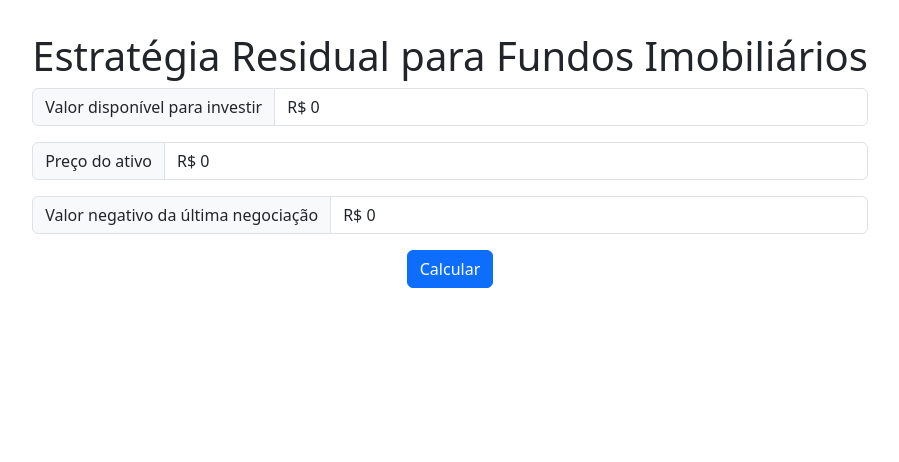
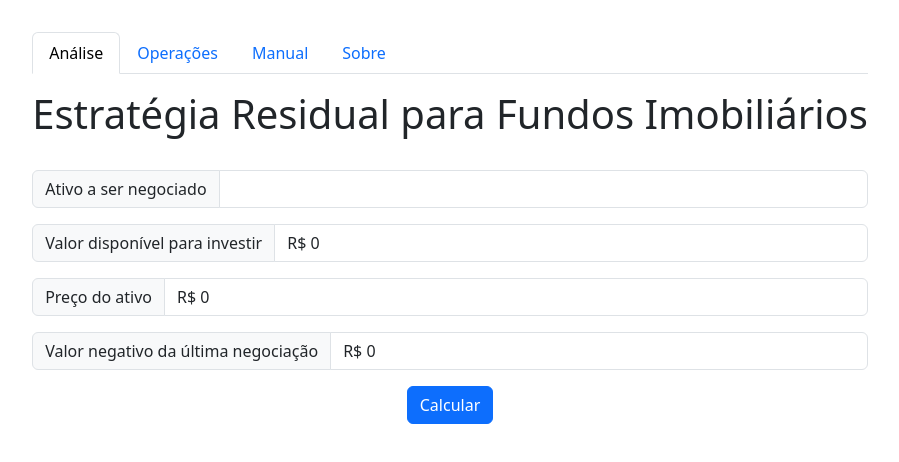
Before and after one commit to luanFabbri/reasidual-fii, a React (Vite) app: page / in a window 1280 px wide. Shown: the top 462 px of the page, without its empty margins (190-1089 px from the left). Built offline with nearby package versions, Linux system fonts and the light colour scheme.

Commit message:
Tabs adicionadas

```diff
--- a/src/App.css
+++ b/src/App.css
@@ -1,5 +1,4 @@
 #root {
-  max-width: 1280px;
   margin: 0 auto;
   padding: 2rem;
   text-align: center;
--- a/src/App.tsx
+++ b/src/App.tsx
@@ -5,29 +5,45 @@ import Button from "react-bootstrap/Button";
 import InputGroup from "react-bootstrap/InputGroup";
 import Table from "react-bootstrap/Table";
 import { NumericFormat } from "react-number-format";
+import { Tab, Tabs } from "react-bootstrap";
 
 function App() {
-  // Variáveis de controle do form
-  const [valorParaInvestir, setValorParaInvestir] = useState(0.0);
-  const [precoDoAtivo, setPrecoDoAtivo] = useState(0.0);
-  const [negativoBonus, setNegativoBonus] = useState(0);
-  const [qtdeMaxAtivosComprados, setQtdeMaxAtivosComprados] = useState(0);
-  const [valorRealDaOperacao, setValorRealDaOperacao] = useState(0);
-  const [loading, setLoading] = useState(false);
-  const [tableControl, setTableControl] = useState(0);
-
+  //Interfaces
   interface ResidualInvestigation {
     qtdeAtivo: string;
     valorHipoteticoDoAtivo: string;
     valorHipoteticoTotal: string;
     bonusProxNegociacao: string;
   }
-
   interface LossInvestigation {
     valorHipoteticoDoAtivo: string;
     valorHipoteticoTotal: string;
     bonusProxNegociacao: string;
   }
+  interface operation {
+    id: number;
+    ativo: string;
+    qtde: string;
+    pm: string;
+    total: string;
+  }
+  //Variável de controle da tab
+  const [tab, setTab] = useState("analise");
+
+  // Variaveis de controle do form
+  const [valorParaInvestir, setValorParaInvestir] = useState(0.0);
+  const [precoDoAtivo, setPrecoDoAtivo] = useState(0.0);
+  const [negativoBonus, setNegativoBonus] = useState(0);
+  const [ativo, setAtivo] = useState("");
+
+  // Variaveis da tabela
+  const [qtdeMaxAtivosComprados, setQtdeMaxAtivosComprados] = useState(0);
+  const [valorRealDaOperacao, setValorRealDaOperacao] = useState(0);
+  const [loading, setLoading] = useState(false);
+  const [tableControl, setTableControl] = useState(0);
+
+  // Variáveis de operação
+  const [operacoes, setOperacoes] = useState<operation[]>([]);
 
   const [residuosArray, setResiduosArray] = useState<ResidualInvestigation[]>(
     []
@@ -157,10 +173,33 @@ function App() {
 
   return (
     <>
+      <Tabs
+        defaultActiveKey={"analise"}
+        activeKey={tab}
+        onSelect={(k) => setTab(k ?? "")}
+        className="mb-3"
+      >
+        <Tab eventKey="analise" title="Análise">
           <div>
             <h1>Estratégia Residual para Fundos Imobiliários</h1>
           </div>
+          <br />
           <div>
+            <InputGroup className="mb-3">
+              <InputGroup.Text id="id-ativo">
+                Ativo a ser negociado
+              </InputGroup.Text>
+              <NumericFormat
+                className="form-control"
+                id="id-ativo"
+                type="text"
+                value={ativo}
+                onValueChange={(values) => {
+                  const { value } = values;
+                  setAtivo(value);
+                }}
+              />
+            </InputGroup>
             <InputGroup className="mb-3">
               <InputGroup.Text id="id-valor-disp">
                 Valor disponível para investir
@@ -232,7 +271,8 @@ function App() {
                     <th>Eu comprei</th>
                     <th>No preço</th>
                     <th>Pagando um valor real de </th>
-                <th>Utilizando o valor negativo bônus...</th>
+                    <th>Utilizando o valor negativo bônus</th>
+                    <th>Ações</th>
                   </tr>
                 </thead>
                 <tbody>
@@ -258,6 +298,14 @@ function App() {
                         currency: "BRL",
                       })}
                     </td>
+                    <td>
+                      <Button
+                        variant="primary"
+                        onClick={() => setTab("operacoes")}
+                      >
+                        Registrar Operação
+                      </Button>
+                    </td>
                   </tr>
                 </tbody>
               </Table>
@@ -269,7 +317,10 @@ function App() {
                   justifyContent: "space-evenly",
                 }}
               >
-            <Button variant="primary" onClick={calculaPossiveisSaidasComLoss}>
+                <Button
+                  variant="primary"
+                  onClick={calculaPossiveisSaidasComLoss}
+                >
                   Checar tabela loss
                 </Button>
                 <Button variant="primary">Saída custom</Button>
@@ -386,6 +437,40 @@ function App() {
               (lossArray.length === 0 && tableControl === 2)) && (
               <div>Nenhum resultado encontrado.</div>
             )}
+        </Tab>
+        <Tab eventKey="operacoes" title="Operações">
+          <div>
+            <h1>Operações em andamento</h1>
+          </div>
+          <br />
+          <Table striped bordered hover>
+            <thead>
+              <tr>
+                <th>Ativo</th>
+                <th>Quantidade</th>
+                <th>No preço médio</th>
+                <th>Totalizando</th>
+                {/*<th>Preço atual de mercado</th>*/}
+                {/*<th>Situação (loss/win)</th>*/}
+                {/*<th>Açõs: Registrar saída | Comprar</th>*/}
+                {/*<th>V</th> - vai abrir uma área mostrando as operações abaixo do ativo, se houver mais de uma. Cada uma das operações vai ter uma opção de "Alterar"*/}
+              </tr>
+            </thead>
+            <tbody>
+              {/*residuosArray.map((resid: any, index: number) => (
+                <tr key={index}>
+                  <td>{resid.qtdeAtivo}</td>
+                  <td>{resid.valorHipoteticoDoAtivo}</td>
+                  <td>{resid.valorHipoteticoTotal}</td>
+                  <td>{resid.bonusProxNegociacao}</td>
+                </tr>
+              ))*/}
+            </tbody>
+          </Table>
+        </Tab>
+        <Tab eventKey="manual" title="Manual"></Tab>
+        <Tab eventKey="sobre" title="Sobre"></Tab>
+      </Tabs>
     </>
   );
 }
--- a/src/index.css
+++ b/src/index.css
@@ -16,7 +16,6 @@
 body {
   margin: 0;
   display: flex;
-  min-width: 320px;
   min-height: 100vh;
 }
 
```
Also changed, not shown: todo.txt. Lines whose indentation alone changed are shown as unchanged.
